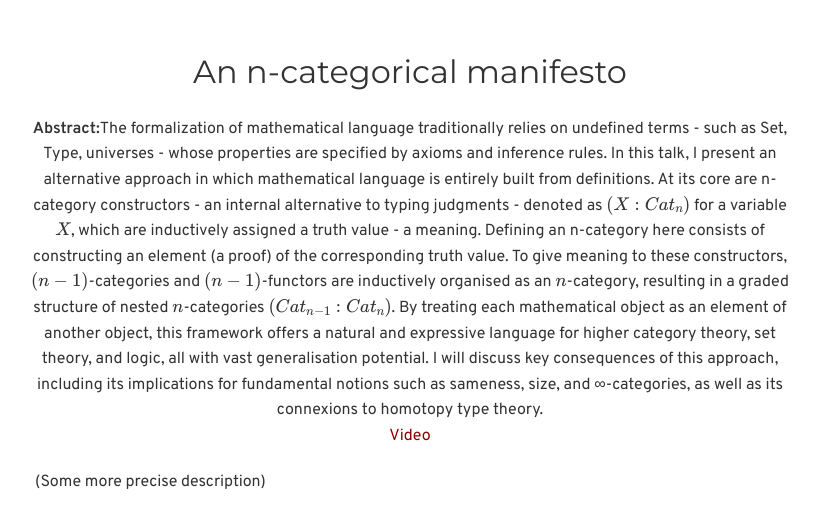
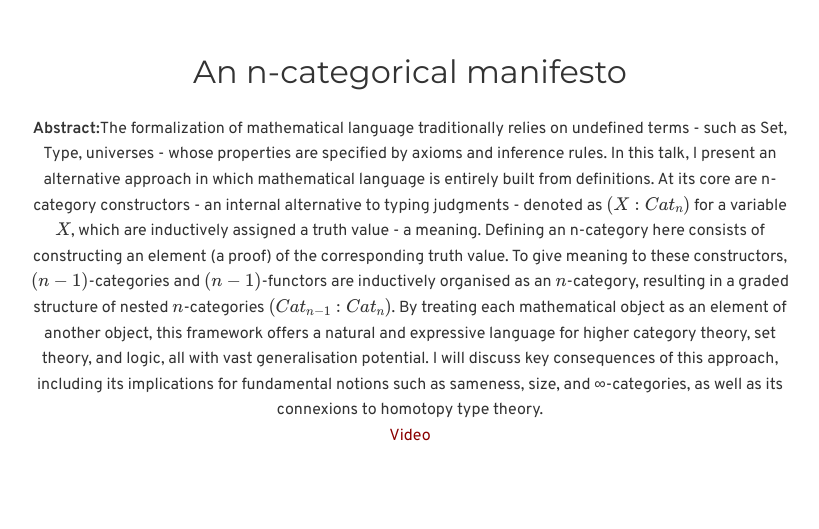
Before and after one commit to sdspmon/math, a Jekyll site: the page built from _talks/talk1.md, in a window 1280 px wide, cut to the strip 224-753 px from the top of the page. Shown: the whole strip, without its empty margins (230-1049 px from the left). Built offline with Jekyll 4.4.1, drawn with Linux system fonts in a browser that asks for light colours; formulas are drawn with MathJax 3.

Commit message:
Update talk1.md

```diff
--- a/_talks/talk1.md
+++ b/_talks/talk1.md
@@ -6,4 +6,3 @@ abstract: "The formalization of mathematical language traditionally relies on un
 video: "https://www.youtube.com/watch?v=F5RW-3stMlI"
 tags: Foundations, Category Theory, Language
 ---
-(Some more precise description)
```
